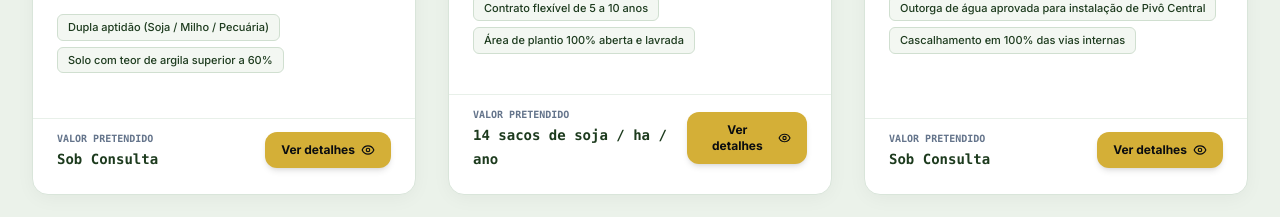
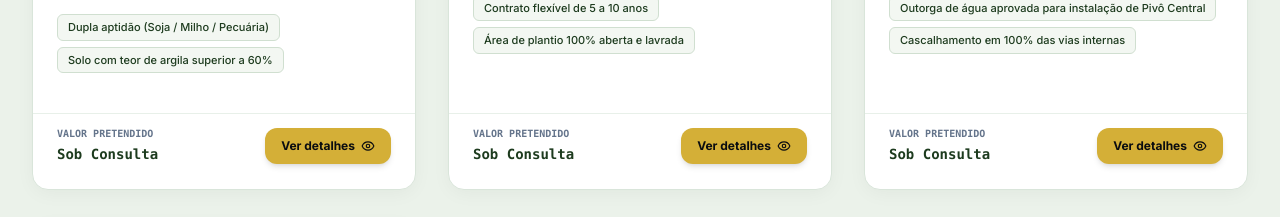
Before and after one commit to carolzinh427-beep/maagro, a React (Vite) app: page / in a window 1280 px wide. Shown: the part 2400-2617 px from the top of the page. Built offline with nearby package versions, Linux system fonts and the light colour scheme; grey boxes are pictures that could not be loaded.

Commit message:
fix: update all property price displays to 'Sob Consulta'

```diff
--- a/src/data/initialData.ts
+++ b/src/data/initialData.ts
@@ -37,7 +37,7 @@ export const INITIAL_PROPERTIES: Property[] = [
     state: 'Mato Grosso',
     city: 'Lucas do Rio Verde',
     areaHectares: 3400,
-    priceDisplay: '14 sacos de soja / ha / ano',
+    priceDisplay: 'Sob Consulta',
     shortDescription: 'Oportunidade para expansão agrícola. Área consolidada para plantio de safra e safrinha de grãos.',
     fullDescription: 'Área de arrendamento com contrato de longo prazo (5 a 10 anos). Solo corrigido, com ótimo histórico de produtividade nas últimas 8 safras. Localizada a 15 km da rodovia principal, facilitando o escoamento direto para as tradings.',
     features: [
```
